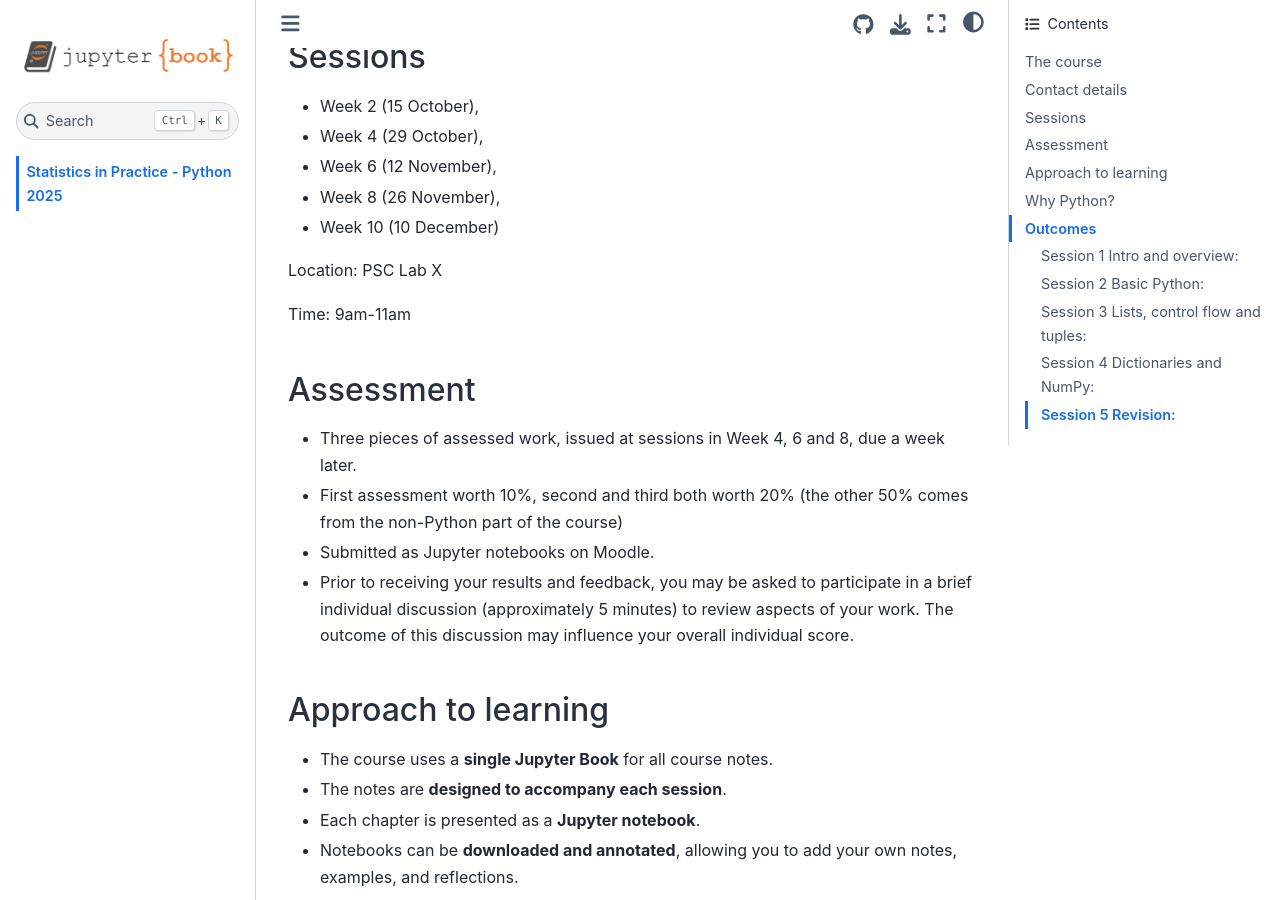
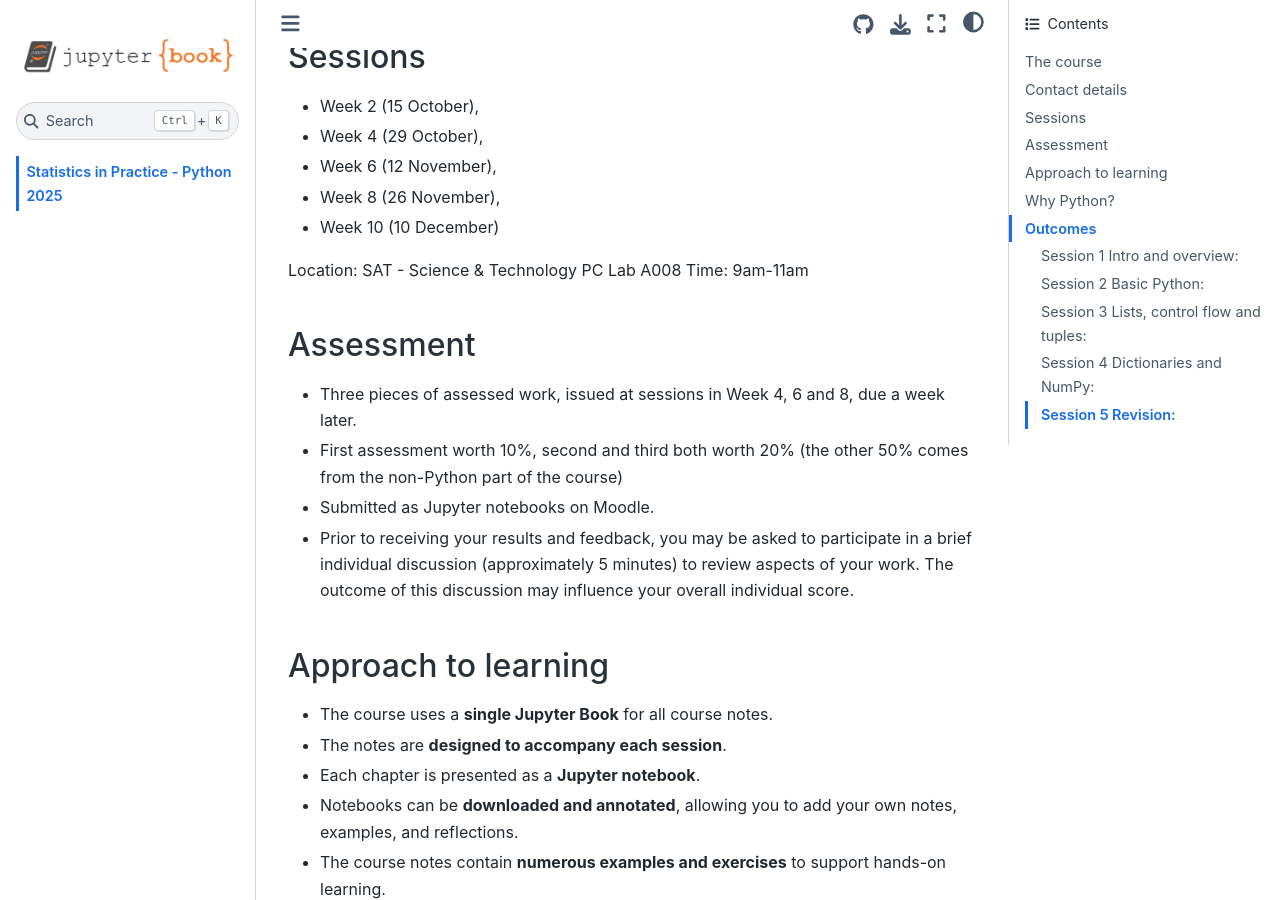
Before and after one commit to mbuze/LU_MATH400, a Jupyter Book: the page built from intro.md, in a window 1280 px wide and 900 px high, scrolled down 736 px. Built offline with Jupyter Book 1.0.4 settings and Sphinx 7.4.7 and the Sphinx Book theme 1.1.4, drawn with Linux system fonts in a browser that asks for light colours; pages that are not in the unit, such as notebooks, are missing from menus.

Commit message:
update location

```diff
--- a/intro.md
+++ b/intro.md
@@ -23,8 +23,7 @@ Lecturer: [Maciej Buze](mailto:m.buze@lancaster.ac.uk)
 - Week 10 (10 December)
 
 
-Location: PSC Lab X
-
+Location: SAT - Science & Technology PC Lab A008
 Time: 9am-11am
 
 ## Assessment
```
